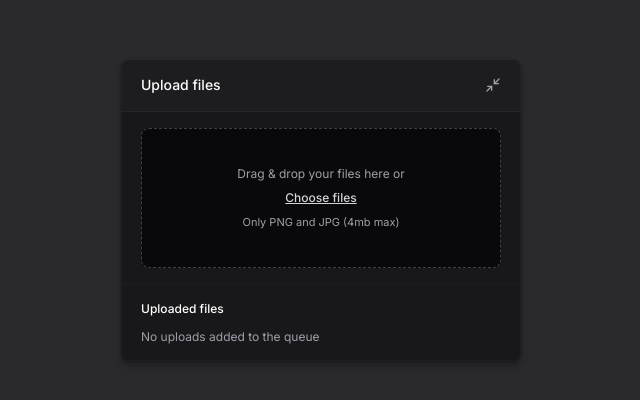
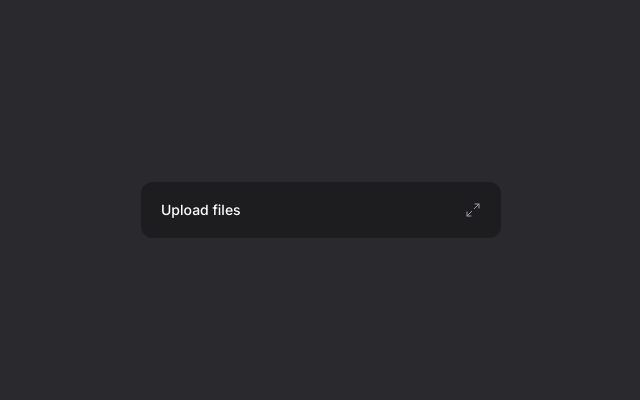
Before and after one commit to adriangvaldes/web, a React (Vite) app: page / in a window 1280 px wide. Shown: the part 190-590 px from the top of the page, without its empty margins (319-959 px from the left). Built offline with nearby package versions, Linux system fonts and the light colour scheme.

Commit message:
feat: refactor upload widget following course structure

```diff
--- a/package.json
+++ b/package.json
@@ -11,6 +11,7 @@
     "preview": "vite preview"
   },
   "dependencies": {
+    "@radix-ui/react-collapsible": "^1.1.12",
     "@tailwindcss/vite": "^4.3.0",
     "lucide-react": "^1.14.0",
     "react": "^19.2.6",
--- a/src/components/ui/button.tsx
+++ b/src/components/ui/button.tsx
@@ -2,7 +2,7 @@ import type { ComponentProps } from 'react'
 import { tv, type VariantProps } from 'tailwind-variants'
 
 const buttonVariants = tv({
-  base: 'text-zinc-400 rounded-lg hover:text-zinc-100 hover:bg-zinc-800 disabled:opacity-50 disabled:pointer-events-none',
+  base: 'text-zinc-400 rounded-lg hover:text-zinc-100 hover:bg-zinc-800 disabled:opacity-50 disabled:pointer-events-none cursor-pointer',
 
   variants: {
     size: {
--- a/src/components/upload-widget-dropzone.tsx
+++ b/src/components/upload-widget-dropzone.tsx
@@ -1,106 +1,3 @@
-import { useRef, useState } from 'react'
-import { Button } from './ui/button'
-
-interface Props {
-  isDragging: boolean
-  onFilesSelected: (files: File[]) => void
-  onDragEnter: () => void
-  onDragLeave: () => void
-  onDrop: (files: File[]) => void
+export function UploadWidgetDropzone() {
+  return <div className="px-3 h-32"></div>
 }
-
-export function UploadWidgetDropZone({
-  isDragging,
-  onFilesSelected,
-  onDragEnter,
-  onDragLeave,
-  onDrop,
-}: Props) {
-  const inputRef = useRef<HTMLInputElement>(null)
-  const [draggingCount, setDraggingCount] = useState(0)
-
-  const handleDragEnter = (e: React.DragEvent) => {
-    e.preventDefault()
-    e.stopPropagation()
-    setDraggingCount(e.dataTransfer.items.length)
-    onDragEnter()
-  }
-
-  const handleDragLeave = (e: React.DragEvent) => {
-    e.preventDefault()
-    e.stopPropagation()
-    // Only trigger if leaving the container itself (not a child)
-    if (!e.currentTarget.contains(e.relatedTarget as Node)) {
-      setDraggingCount(0)
-      onDragLeave()
-    }
-  }
-
-  const handleDragOver = (e: React.DragEvent) => {
-    e.preventDefault()
-    e.stopPropagation()
-  }
-
-  const handleDrop = (e: React.DragEvent) => {
-    e.preventDefault()
-    e.stopPropagation()
-    setDraggingCount(0)
-    onDragLeave() // reset drag state
-    const files = Array.from(e.dataTransfer.files).filter(
-      (f) => f.type === 'image/png' || f.type === 'image/jpeg',
-    )
-    if (files.length > 0) {
-      onDrop(files)
-    }
-  }
-
-  return (
-    <>
-      <input
-        ref={inputRef}
-        type="file"
-        accept="image/png,image/jpeg"
-        multiple
-        className="hidden"
-        onChange={(e) => {
-          if (e.target.files) {
-            onFilesSelected(Array.from(e.target.files))
-            e.target.value = '' // reset so same file can be re-selected
-          }
-        }}
-      />
-      <div
-        className={`w-full h-[140px] flex flex-col items-center justify-center gap-3 rounded-lg p-5 ${
-          isDragging
-            ? 'border border-solid border-indigo-500 bg-indigo-500/10'
-            : 'border border-dashed border-zinc-700 bg-zinc-950'
-        }`}
-        onDragEnter={handleDragEnter}
-        onDragLeave={handleDragLeave}
-        onDragOver={handleDragOver}
-        onDrop={handleDrop}
-      >
-        {isDragging ? (
-          <div className="flex flex-col items-center gap-2">
-            <span className="text-indigo-100 text-xs">{`Add ${draggingCount} files to the upload queue`}</span>
-            <span className="text-zinc-400 text-[11px]">Only PNG and JPG (4mb max)</span>
-          </div>
-        ) : (
-          <div className="flex flex-col items-center gap-2">
-            <div className="flex flex-col items-center gap-2">
-              <span className="text-zinc-400 text-xs">Drag &amp; drop your files here or</span>
-              <Button
-                type="button"
-                className="text-zinc-300 text-xs font-medium underline p-0 hover:bg-transparent"
-                onClick={() => inputRef.current?.click()}
-              >
-                Choose files
-              </Button>
-            </div>
-            <span className="text-zinc-400 text-[11px]">Only PNG and JPG (4mb max)</span>
-          </div>
-        )}
-      </div>
-    </>
-  )
-}
--- a/src/components/upload-widget-header.tsx
+++ b/src/components/upload-widget-header.tsx
@@ -1,38 +1,18 @@
-import { LoaderCircle, Maximize2, Minimize2 } from 'lucide-react'
+import * as Collapsible from '@radix-ui/react-collapsible'
+
+import { Minimize2 } from 'lucide-react'
 import { Button } from './ui/button'
 
-interface Props {
-  isMinimized: boolean
-  onToggleMinimize: () => void
-}
+export function UploadWidgetHeader() {
+  return (
+    <div className="w-full p-4 py-2 bg-white/2 border-zinc-800 border-b flex items-center justify-between">
+      <span className="text-sm font-medium">Upload files</span>
 
-export function UploadWidgetHeader({ isMinimized, onToggleMinimize }: Props) {
-  if (isMinimized) {
-    return (
-      <div className="flex flex-row items-center justify-between px-4 py-3 bg-white/[0.02] rounded-lg gap-5">
-        <div className="flex items-center gap-1.5">
-          <LoaderCircle size={16} className="text-zinc-400 shrink-0" />
-          <span className="text-white text-sm font-medium">Upload files</span>
-        </div>
-        <Maximize2
-          size={16}
-          className="text-zinc-400 cursor-pointer hover:text-zinc-200 shrink-0"
-          onClick={onToggleMinimize}
-        />
-      </div>
-    )
-  }
-
-  return (
-    <div className="relative flex items-center px-5 py-4 bg-white/[0.02] border-b border-zinc-800 rounded-t-lg">
-      <span className="text-white text-sm font-medium">Upload files</span>
-      <Button>
-        <Minimize2
-          size={16}
-          className="absolute right-5 top-1/2 -translate-y-1/2 text-zinc-400 cursor-pointer hover:text-zinc-200"
-          onClick={onToggleMinimize}
-        />
-      </Button>
+      <Collapsible.Trigger asChild>
+        <Button size="icon" className="-mr-2">
+          <Minimize2 strokeWidth={1.5} className="size-4" />
+        </Button>
+      </Collapsible.Trigger>
     </div>
   )
 }
--- /dev/null
+++ b/src/components/upload-widget-minimized-button.tsx
@@ -0,0 +1,15 @@
+import * as Collapsible from '@radix-ui/react-collapsible'
+import { Maximize2 } from 'lucide-react'
+import { Button } from './ui/button'
+
+export function UploadWidgetMinimizedButton() {
+  return (
+    <Collapsible.Trigger className="group w-full bg-white/2 py-3 px-5 flex items-center justify-between">
+      <span className="text-sm font-medium">Upload files</span>
+
+      <Button size="icon" className="-mr-2">
+        <Maximize2 strokeWidth={1.5} className="size-4 text-zinc-400 group-hover:text-zinc-100" />
+      </Button>
+    </Collapsible.Trigger>
+  )
+}
--- a/src/components/upload-widget.tsx
+++ b/src/components/upload-widget.tsx
@@ -1,73 +1,30 @@
+import * as Collapsible from '@radix-ui/react-collapsible'
 import { useState } from 'react'
-import type { UploadFile } from './types'
-import { UploadWidgetDropZone } from './upload-widget-dropzone'
+import { UploadWidgetDropzone } from './upload-widget-dropzone'
 import { UploadWidgetHeader } from './upload-widget-header'
+import { UploadWidgetMinimizedButton } from './upload-widget-minimized-button'
 import { UploadWidgetUploadList } from './upload-widget-upload-list'
 
-const WIDGET_SHADOW =
-  'shadow-[0px_8px_8px_rgba(0,0,0,0.1),0px_4px_4px_rgba(0,0,0,0.1),0px_2px_2px_rgba(0,0,0,0.1),0px_0px_0px_1px_rgba(0,0,0,0.1),inset_0px_0px_0px_1px_rgba(255,255,255,0.03),inset_0px_1px_0px_rgba(255,255,255,0.03)]'
-
 export function UploadWidget() {
-  const [files, setFiles] = useState<UploadFile[]>([])
-  const [isDragging, setIsDragging] = useState(false)
-  const [isMinimized, setIsMinimized] = useState(false)
-
-  function handleFilesAdded(newFiles: File[]) {
-    const mapped: UploadFile[] = newFiles.map((f) => ({
-      id: crypto.randomUUID(),
-      name: f.name,
-      size: f.size,
-      status: f.size > 4 * 1024 * 1024 ? 'failed' : 'uploading',
-      progress: 0,
-    }))
-    setFiles((prev) => [...prev, ...mapped])
-  }
-
-  function handleDelete(id: string) {
-    setFiles((prev) => prev.filter((f) => f.id !== id))
-  }
-
-  if (isMinimized) {
-    return (
-      <div className={`bg-zinc-900 rounded-lg ${WIDGET_SHADOW}`}>
-        <UploadWidgetHeader isMinimized={true} onToggleMinimize={() => setIsMinimized(false)} />
-      </div>
-    )
-  }
+  const [isWidgetOpen, setIsWidgetOpen] = useState(false)
 
   return (
-    <div className={`bg-zinc-900 rounded-lg w-[400px] ${WIDGET_SHADOW}`}>
-      <UploadWidgetHeader isMinimized={false} onToggleMinimize={() => setIsMinimized(true)} />
+    <Collapsible.Root onOpenChange={setIsWidgetOpen}>
+      <div className="bg-zinc-900 overflow-hidden w-[360px] rounded-xl shadow-shape">
+        {!isWidgetOpen && <UploadWidgetMinimizedButton />}
 
-      <div className="flex flex-col py-4 gap-4">
-        {/* Drop zone section */}
-        <div className="px-5">
-          <UploadWidgetDropZone
-            isDragging={isDragging}
-            onFilesSelected={handleFilesAdded}
-            onDragEnter={() => setIsDragging(true)}
-            onDragLeave={() => setIsDragging(false)}
-            onDrop={handleFilesAdded}
-          />
-        </div>
+        <Collapsible.Content>
+          <UploadWidgetHeader />
 
-        {/* Divider */}
-        <div className="h-px bg-zinc-800 border-t border-black/25" />
+          <div className="flex flex-col gap-4 py-3">
+            <UploadWidgetDropzone />
 
-        {/* Files section */}
-        <div className="px-5 flex flex-col gap-3">
-          <span className="text-white text-xs font-medium">Uploaded files</span>
-          {files.length === 0 ? (
-            <span className="text-zinc-400 text-xs">No uploads added to the queue</span>
-          ) : (
-            <div className="flex flex-col gap-2 max-h-[280px] overflow-y-auto">
-              {files.map((f) => (
-                <UploadWidgetUploadList key={f.id} file={f} onDelete={handleDelete} />
-              ))}
-            </div>
-          )}
-        </div>
+            <div className="h-px bg-zinc-800 border-t border-black/50 box-content" />
+
+            <UploadWidgetUploadList />
+          </div>
+        </Collapsible.Content>
       </div>
-    </div>
+    </Collapsible.Root>
   )
 }
```
Also changed, not shown: src/components/upload-widget-upload-list.tsx (+2 -80 lines), 1 other file (tests, documents, lock files or other folders).
